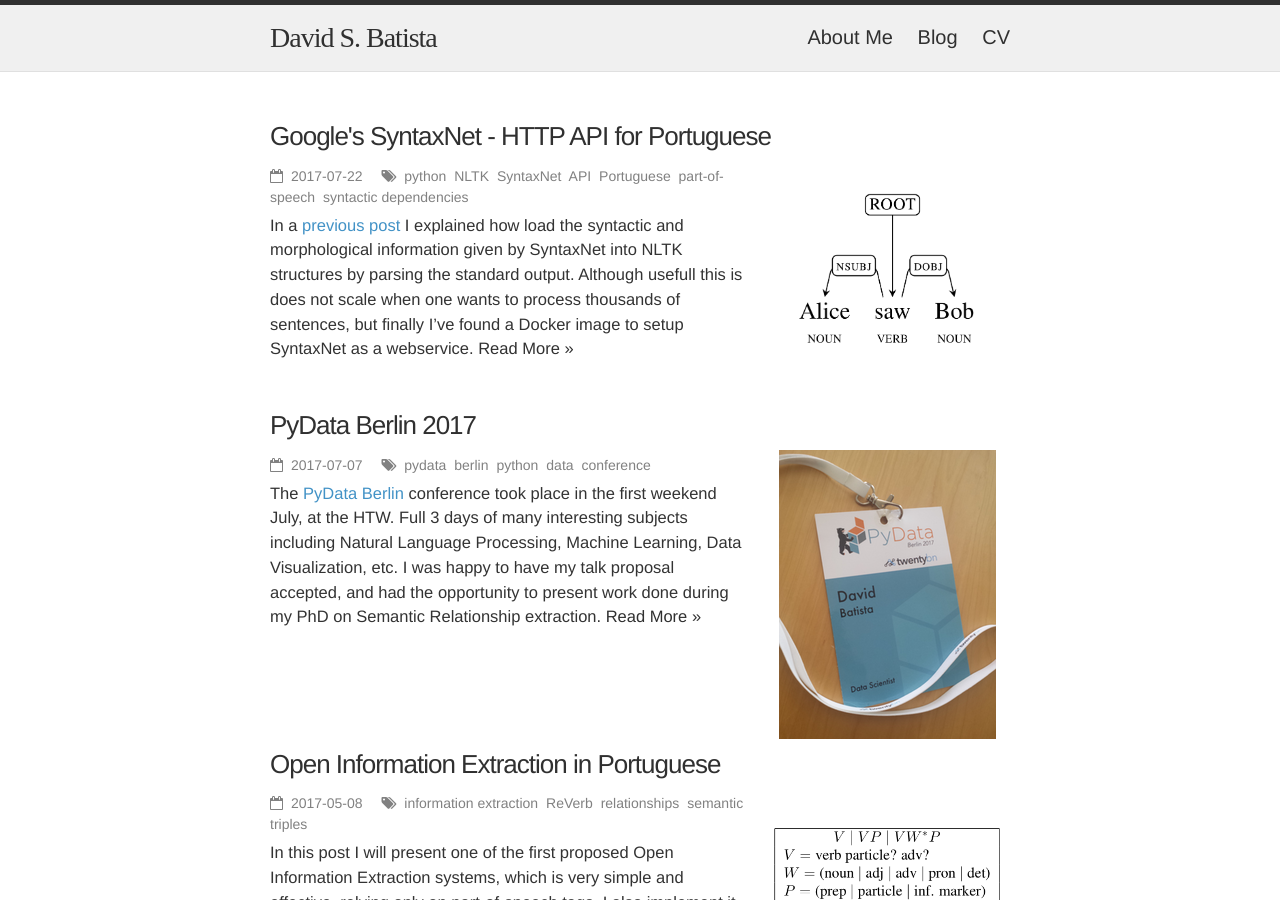
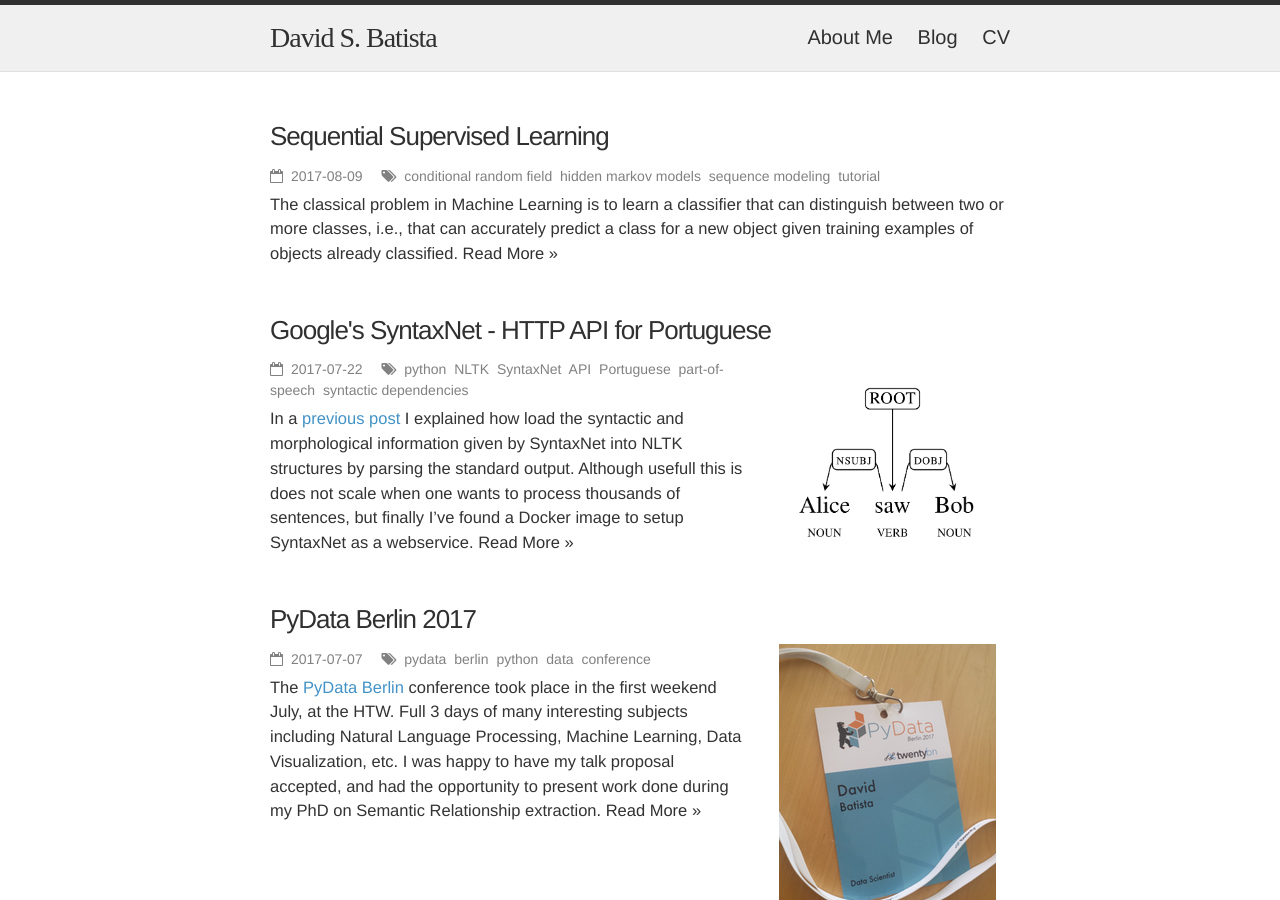
Before and after one commit to davidsbatista/davidsbatista.net, a Jekyll site: the page built from index.html, in a window 1280 px wide and 900 px high. Built offline with Jekyll 4.4.1, drawn with Linux system fonts in a browser that asks for light colours; nearby versions of some CDN libraries; some web fonts are replaced; Markdown is read by kramdown in place of the engine named in the settings; the list of posts is cut into pages by our own code; some of the changed lines change nothing that is shown.

Commit message:
backup of post about sequential supervised learning

```diff
--- a/_config.yml
+++ b/_config.yml
@@ -12,8 +12,8 @@ gscholar: -tRNGd0AAAAJ
 researchgate: David_Batista4
 timezone: Europe/Berlin
 
-#markdown: kramdown
-markdown: redcarpet
+markdown: kramdown
+#markdown: redcarpet
 permalink: pretty
 #excerpt_separator: <!--more-->
 
--- /dev/null
+++ b/_posts/2017-08-09-Sequential_Supervised_Learning.md
@@ -0,0 +1,278 @@
+---
+layout: post
+title: Sequential Supervised Learning
+date: 2017-08-09 00:00:00
+tags: [conditional random field, hidden markov models, sequence modeling, tutorial]
+categories: [blog]
+comments: true
+disqus_identifier: 20170809
+preview_pic:
+---
+
+The classical problem in Machine Learning is to learn a classifier that can distinguish between two or more classes, i.e., that can accurately predict a class for a new object given training examples of objects already classified.
+
+In NLP typical examples are for instance, classifying an email as spam or not spam, classifying a movie into genres, classifying a news article into topics, etc.
+
+However there is another type of prediction problems which involve structure. A classical example in NLP is part-of-speech tagging, in this scenario, each $$x_{i}$$ describes a word and each $$y_{i}$$ the associated part-of-speech of the word $$x_{i}$$ (e.g.: _noun_, _verb_, _adjective_, etc.).
+
+Another example, is named-entity recognition, in which, again, each $$x_{i}$$ describes a
+word and $$y_{i}$$ is a semantic label associated to that word (e.g.: _person_, _location_, _organization_, _event_, etc.).
+
+In both examples the data consist of sequences of $(x, y)$ pairs. We want to model our learning problem based on that sequence:
+
+$$p(y_1, y_2, \dots, y_m \mid x_1, x_2, \dots, x_m)$$
+
+In NLP problems these sequences can have a sequential correlation. That is, nearby $x$ and $y$ values are likely to be related to each other. For instance, in English, it's common that after the preposition _to_ the part-of-speech tag associated to the following word is a verb.
+
+
+Note that there are other machine learning problems which also involve sequences but are clearly different. For instance, in time-series, there is also a sequence, but we want to predict a value $$y$$ at point $$t+1$$, and we can use all the previous true observed $$y$$ to predict. In sequential supervised learning we must predict all $$y$$ values in the sequence.
+
+The paper [Machine Learning for Sequential Data: A Review by Thomas G. Dietterich](http://web.engr.oregonstate.edu/~tgd/publications/mlsd-ssspr.pdf) contains many more examples, and is a good introduction to the supervised sequential learning problem.
+
+# __Hidden Markov Model__
+
+The Hidden Markov Model (HMM) is one of the many possible algorithms to learn how to classify sequences. It has it's roots on the Naive Bayes, and HMM can be seen as a sequential extension to the Naive Bayes model.
+
+#### Naive Bayes classifier
+
+It's based on the Bayes' theorem, where $$y$$ it's a class and $$\vec{x}$$ is a feature vectors associated to an observation:
+
+$$ p(y \mid \vec{x}) = \frac{p(y) \cdot p(\vec{x} \mid y)}{p(\vec{x})} $$
+
+when iterating over all the classes for an observation, the denominator is always the same, we will always asking about the most likely class for the same $$\vec{x}$$, we can then simplify the formula:
+
+$$p(y \mid \vec{x}) = p(y) \cdot p(\vec{x} \mid y) $$
+
+The numerator can also be written as a joint probability:
+
+$$p(y) \cdot p(\vec{x} \mid y) = p(y,\vec{x})$$
+
+by applying the chain rule: $$p(x_{1}, x_{2}, \dots, x_{m}) = \prod_{i=1}^{m} p(x_{i} \mid x_{i-1}, x_{i-2}, \dots, x_{1})$$ we can transform $$p(y,\vec{x})$$ into:
+
+$$ p(y \mid \vec{x}) = p(y) \prod_{i=1}^{m} p(x_{i} \mid x_{i-1}, x_{i-2}, \dots, x_{1}, y) $$
+
+apply the Naïves Bayes assumption: $$p(x_{i} \mid y,x_{j}) = p(x_{i} \mid y)$$ with $$i \neq j$$ i.e. "each feature is conditional independent of every other feature, given the class":
+
+$$ p(y \mid \vec{x}) = p(y) \prod_{i=1}^{m} p(x_{i} \mid y) $$
+
+we get the final Naive Bayes model, which has a consequence of the assumption above,
+doesn't capture dependencies between each input variables in $$\vec{x}$$.
+
+
+
+#### From Naive Bayes to Hidden Markov Models
+
+To predict a class sequence $$y=(y_{1}, \dots, y_{n})$$ for an observation sequence  $$x=(x_{1}, \dots, y_{n})$$, a simple sequence model can be formulated as a product over single Naïve Models:
+
+$$ p(\vec{y} \mid \vec{x}) = \prod_{i=1}^{n} p(y_{i}) \cdot p(x_{i} \mid y_{i}) $$
+
+Two aspects about this model:
+
+* there is only one feature at each sequence position, namely the identity of the respective observation because, again, there is the assumption that each feature is generated independently (conditioned on y).
+
+* it doesn't capture interactions between the observable variables $$x_{i}$$.
+
+It is however reasonable to assume that there are dependencies between the observations at consecutive sequence positions $$y_{i}$$, remember the example above about the part-of-speech tags ?
+
+The Hidden Markov Model introduces state transition probabilities, first order if it only accounts for the previous state:
+
+$$ p(\vec{y} \mid \vec{x}) = \prod_{i=1}^{n} p(y_{i} \mid y_{i-1}) \cdot p(x_{i} \mid y_{i}) $$
+
+which written in it's more general form:
+
+$$ p(\vec{x}) = \sum_{y \in Y} \prod_{i=1}^{n} p(y_{i} \mid y_{i-1}) \cdot p(x_{i} \mid y_{i}) $$
+
+where Y represents the set of all possible label sequences \vec{y}.
+
+### Training (parameters inference): __TODO__
+
+<!--
+https://stats.stackexchange.com/questions/95144/training-a-hidden-markov-model-multiple-training-instances
+-->
+
+
+### Testing (decoding a sequence): __TODO__
+
+<!--
+k^m possible state sequences,
+  m = size of sentence
+  k = number of states, i.e., number of possible Y label tags
+- Viterbi algorithm
+-->
+
+
+### Observations:
+
+* There is only one feature at each sequence position, namely the identity i.e.m the value of the respective observation.
+
+* Each state depends only on its immediate predecessor, that is, each state $$y_{i}$$ is independent of all its ancestors $$y_{1}, y_{2}, \dots, y_{i-2}$$ given its previous state $$y_{i-1}$$.
+
+* Each observation variable $$x_{i}$$ depends only on the current state $$y_{i}$$.
+
+<!--
+With these assumptions, we can specify an HMM using three probability distributions:
+
+first, the distribution p(y1) over initial states;
+second, the transition distribution p(yt|yt−1);
+
+and finally, the observation distribution p(xt|yt).
+
+That is, the joint probability of a state sequence y and an observation sequence x factorizes:
+
+p(y, x) =   p(yt|yt−1)p(xt|yt), (1.8) t=1
+
+where, to simplify notation, we write the initial state distribution p(y1) as p(y1|y0).
+
+Represented by two distribution probabilities.
+
+* transition distribution $$P(y_t|y_{t−1})$$, which tells how adjacent y values are
+related
+
+* observation distribution $$P(x|y)$$, which tells how the observed
+x values are related to the hidden y values.
+
+These distributions are assumed to be stationary (i.e., the same for all times t).
+
+https://jyyuan.wordpress.com/2014/01/28/baum-welch-algorithm-finding-parameters-for-our-hmm/
+
+- Expected Maximization for HMM
+    - E-step: Use inference (forwards-backwards algorithm)
+    - M-step: Recompute parameters with weighted data
+
+The HMM generates xi and yi as follows. Suppose there are K possible
+labels 1,...,K. Augment this set of labels with a start label 0 and a terminal
+label K + 1. Let yi,0 = 0. Then, generate the sequence of y values according
+to P(yi,t|yi,t−1) until yi,t = K + 1. At this point, set Ti := t. Finally, for each
+t = 1,...,Ti, generate xi,t according to the observation probabilities P(xi,t|yi,t).
+
+In a sequential supervised learning problem, it is straightforward to determine
+the transition and observation distributions. P(yi,t|yi,t−1) can be computed by
+looking at all pairs of adjacent y labels (after prepending 0 at the start and
+appending K + 1 to the end of each yi). Similarly, P(xj |y) can be computed by
+looking at all pairs of xj and y.
+-->
+
+Both models presented before, the Naïve Bayes and the Hidden Markov models are
+generative models, that is, they model the joint distribution $p(y, x)$.
+
+
+
+----
+
+
+
+# __Maximum Entropy Models__
+
+The previous models, the Naïve Bayes and the Hidden Markov, are generative models, because they require us to model the class prior distribution: $$P(Y)$$, and class conditional distribution: $$P(X \mid Y)$$.
+
+A discriminative model directly computes $$P(Y \mid X)$$ by discriminating among the different possible values of the class y rather than first computing a likelihood.
+
+#### Logistic Regression
+
+Logistic regression is an algorithm use for classification, which is has it's roots in linear regression.
+
+When applied to NLP tasks, it estimates $$P( Y\mid X)$$ by extracting features from the input text and combining them linearly (i.e., multiplying each feature by a weight and adding them up), and then applying a function to this combination.
+
+$$P(y|x) = \frac{1}{Z} \ \exp \sum_{i=1}^{N} w_{i} \cdot f_{i}$$
+
+The $$\exp$$ surrounding the weight-feature dot product ensures that all values arae positive and the denominator $$Z$$ exists to transform everything into a valid probability where the sum is 1.
+
+The extracted features, are binary-valued features, i.e., only takes the values 0 and 1, and are commonly called indicator functions. Each of these features is calculated by a function that is associated with the input $$x$$ and the class $$y$$. Each indicator function is represented as $$f_{i}(y,x)$$, the feature $$i$$ for class $$y$$, given observation $$x$$.
+
+$$P(y|x) = \frac{\exp \bigg( \sum\limits_{i=1}^{N} w_{i} \cdot f_{i}(x,y) \bigg)} {\sum\limits_{y \in Y} \exp \bigg( \sum\limits_{i=1}^{N} w_{i} \cdot f_{i}(x,y) \bigg)}  $$
+
+#### Multinomial Logistic Regression
+
+Multinomial Logistic Regression, also known as Maximum Entropy, specially in the NLP community is the Logistic regressions extended to a multi-class scenario.
+
+__TODO__: same equations as above but for a for multi-class scenario
+
+<!--
+https://www.quora.com/What-is-the-relationship-between-Log-Linear-model-MaxEnt-model-and-Logistic-Regression
+-->
+
+
+#### Maximum Entropy Markov Model
+
+The idea of the Maximum Entropy Markov Model (MEMM) is to make use of both the Hidden Markov Models and the Maximum Entropy models.
+
+The Hidden Markov Model exploits the Markov assumption to search over a label space, the problem is that this model is restricted on the types of features it can include, basically only the identify feature of the observation.
+
+__MaxEnt (Logistic Regression)__
+* classify a single observation into one of a set of discrete classes
+* can incorporate arbitrary/overlapping features
+
+__HMM (Hidden Markov Models)__
+* sequence tagging — assign a class to each element in a sequence
+* independent assumption (cannot incorporate arbitrary/overlapping features)
+
+__Maximum Entropy Markov Models__:
+* combines HMM and MaxEnt
+
+Again, we  want to model our learning problem based on a sequence:
+
+$$p(y_{1},\dots,y_{m}∣x_{1},\dots,x_{m}) $$
+
+As in the Hidden Markov Model, in a Maximum Entropy Markov Model this probability is factored into Markov transition probabilities, where the probability of transitioning to a particular label depends only on the observation at that position (i.e., $x_{i}$) and the previous label (i.e., $y_{i}$), we are again using the independence assumption:
+
+$$p(y_{1},\dots,y_{m}∣x_{1},\dots,x_{m}) = $$
+
+$$ = \prod_{i=1}^{m} p(y_{i} \mid y_{1} \dots y_{i-1}, x_{1} \dots, x_{m}) $$
+
+$$ = \prod_{i=1}^{m} p(y_{i} \mid y_{i-1}, x_{1} \dots x_{m}) $$
+
+Having applied these independence assumptions, we then model each term using a log-linear model, just like in the equations above, but with the Markov assumption:
+
+$$ p(y_{i} \mid y_{i-1}, x_{1} \dots x_{m}) = \frac{\exp \bigg( \sum\limits_{i=1}^{N} w_{i} \cdot f_{i}(x,y) \bigg)} {\sum\limits_{y \in Y} \exp \bigg( \sum\limits_{i=1}^{N} w_{i} \cdot f_{i}(x,y) \bigg)}  $$
+
+$$w_{i}$$ are the weights to be learned, associated to each feature $$f_{i}(x,y)$$.
+
+<!--
+http://www.mit.edu/~6.863/spring2011/jmnew/6.pdf
+
+http://www.cs.columbia.edu/~smaskey/CS6998-0412/slides/week13_statnlp_web.pdf
+https://www.youtube.com/watch?v=Qn4vZvOEqB0
+http://www.win-vector.com/dfiles/LogisticRegressionMaxEnt.pdf
+http://www.ai.mit.edu/courses/6.891-nlp/READINGS/maxent.pdf
+-->
+
+### Training (parameters inference): __TODO__
+
+### Testing (decoding a sequence): __TODO__
+
+### Observations:
+
+* The advantage for HMM is the use of feature vectors. Transition probability can be sensitive to any word in the input sequence. MEMMs support long-distance interactions over the whole observation sequence.
+
+* We have exponential model for each state to tell us the conditional probability of the next states
+
+* Label bias problem
+
+
+
+
+----
+
+
+
+
+
+# __Conditional Random Fields__
+
+### Training (parameters inference): __TODO__
+
+### Testing (decoding a sequence): __TODO__
+
+### Observations:
+
+* __TODO__
+
+<!--
+A first key idea in CRFs will be to define a feature vector that maps an entire
+input sequence x paired with an entire state sequence s to some d-dimensional feature vector.
+
+IDEA: maps an entire input sequence x paired with an entire state sequence s to
+some d-dimensional feature vector.
+
+The chief difference between MEMM and CRF is that MEMM is locally renormalized and suffers from the label bias problem, while CRFs are globally renormalized.
+-->
```
